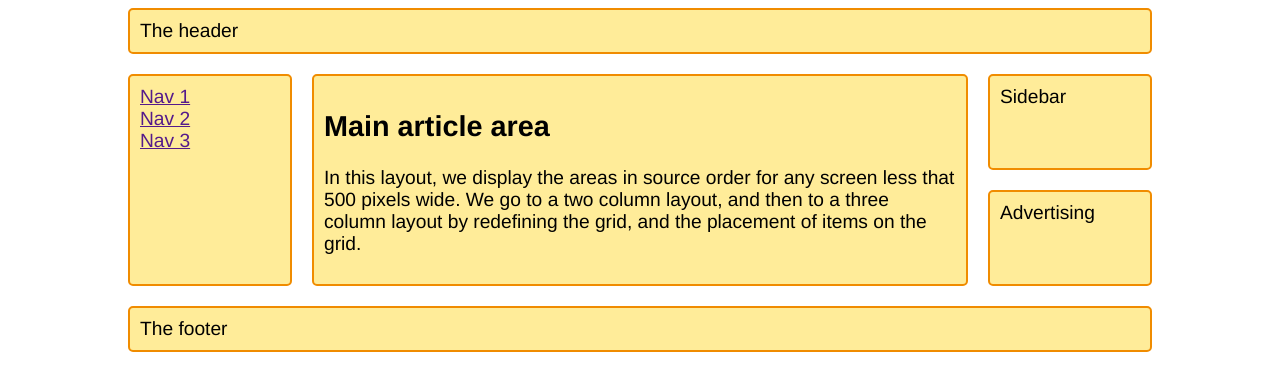
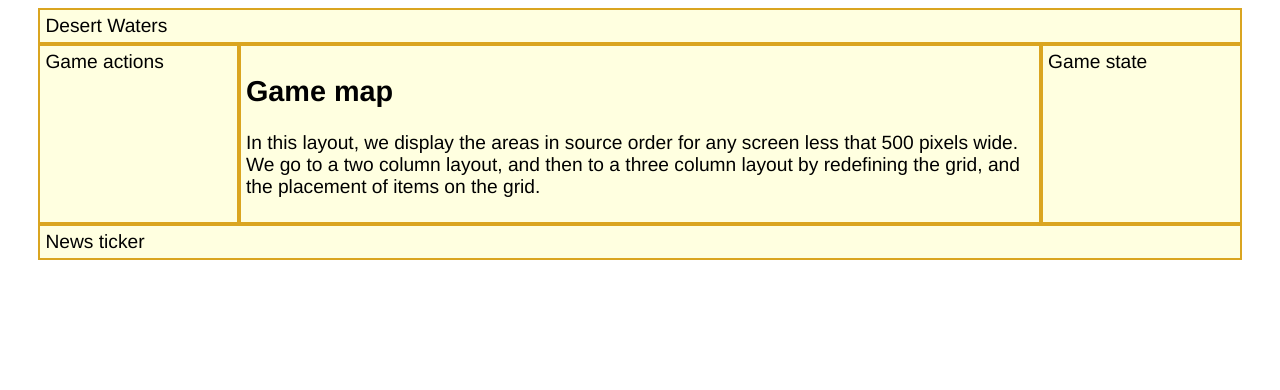
Before and after one commit to Sustainable-Games/DesertWaters, a plain HTML site: page index.html in a window 1280 px wide. Drawn offline with Linux system fonts and the light colour scheme.

Commit message:
Update page layout.

```diff
--- a/index.html
+++ b/index.html
@@ -9,16 +9,10 @@
 </head>
 <body>
     <div class="wrapper">
-        <header class="main-head">The header</header>
-        <nav class="main-nav">
-          <ul>
-            <li><a href="">Nav 1</a></li>
-            <li><a href="">Nav 2</a></li>
-            <li><a href="">Nav 3</a></li>
-          </ul>
-        </nav>
-        <article class="content">
-          <h1>Main article area</h1>
+        <header class="game-head">Desert Waters</header>
+        <div class="game-actions">Game actions</div>
+        <article class="game-map">
+          <h1>Game map</h1>
           <p>
             In this layout, we display the areas in source order for any screen less
             that 500 pixels wide. We go to a two column layout, and then to a three
@@ -26,8 +20,7 @@
             grid.
           </p>
         </article>
-        <aside class="side">Sidebar</aside>
-        <div class="ad">Advertising</div>
-        <footer class="main-footer">The footer</footer>
+        <div class="game-state">Game state</div>
+        <footer class="game-newsticker">News ticker</footer>
       </div>
       </html>
--- a/script.js
+++ b/script.js
@@ -3,9 +3,3 @@ console.log("Page loaded");
 document.addEventListener("DOMContentLoaded", function() {
     console.log("DOM fully loaded and parsed");
 });
-// Example of a simple function
-function greet() {
-    alert("Hello, welcome to my web page!");
-}
-// Call the greet function when the page loads
-window.onload = greet;
--- a/styles.css
+++ b/styles.css
@@ -2,7 +2,7 @@
     box-sizing: border-box;
   }
   .wrapper {
-    max-width: 1024px;
+    max-width: 94vw;
     margin: 0 auto;
     font:
       1.2em Helvetica,
@@ -11,57 +11,45 @@
   }
 
   .wrapper > * {
-    border: 2px solid #f08c00;
-    background-color: #ffec99;
-    border-radius: 5px;
-    padding: 10px;
+    border: 2px solid goldenrod;
+    background-color: lightyellow;
+    padding: 5px;
   }
 
-  nav ul {
-    list-style: none;
-    margin: 0;
-    padding: 0;
-  }
-
-  .main-head {
+  .game-head {
     grid-area: header;
   }
-  .content {
-    grid-area: content;
+  .game-map {
+    grid-area: map;
   }
-  .main-nav {
-    grid-area: nav;
+  .game-actions {
+    grid-area: actions;
   }
-  .side {
-    grid-area: sidebar;
+  .game-state {
+    grid-area: status;
   }
-  .ad {
-    grid-area: ad;
-  }
-  .main-footer {
-    grid-area: footer;
+  .game-newsticker {
+    grid-area: ticker;
   }
 
   .wrapper {
     display: grid;
-    gap: 20px;
     grid-template-areas:
       "header"
-      "nav"
-      "content"
-      "sidebar"
-      "ad"
-      "footer";
+      "status"
+      "map"
+      "actions"
+      "ticker";
   }
 
   @media (min-width: 500px) {
     .wrapper {
-      grid-template-columns: 1fr 3fr;
+      grid-template-columns: 2fr 2fr;
       grid-template-areas:
         "header  header"
-        "nav     nav"
-        "sidebar content"
-        "ad      footer";
+        "status actions"
+        "map  map"
+        "ticker ticker";
     }
     nav ul {
       display: flex;
@@ -74,11 +62,7 @@
       grid-template-columns: 1fr 4fr 1fr;
       grid-template-areas:
         "header header  header"
-        "nav    content sidebar"
-        "nav    content ad"
-        "footer footer  footer";
-    }
-    nav ul {
-      flex-direction: column;
+        "actions map status"
+        "ticker ticker ticker";
     }
   }
```
